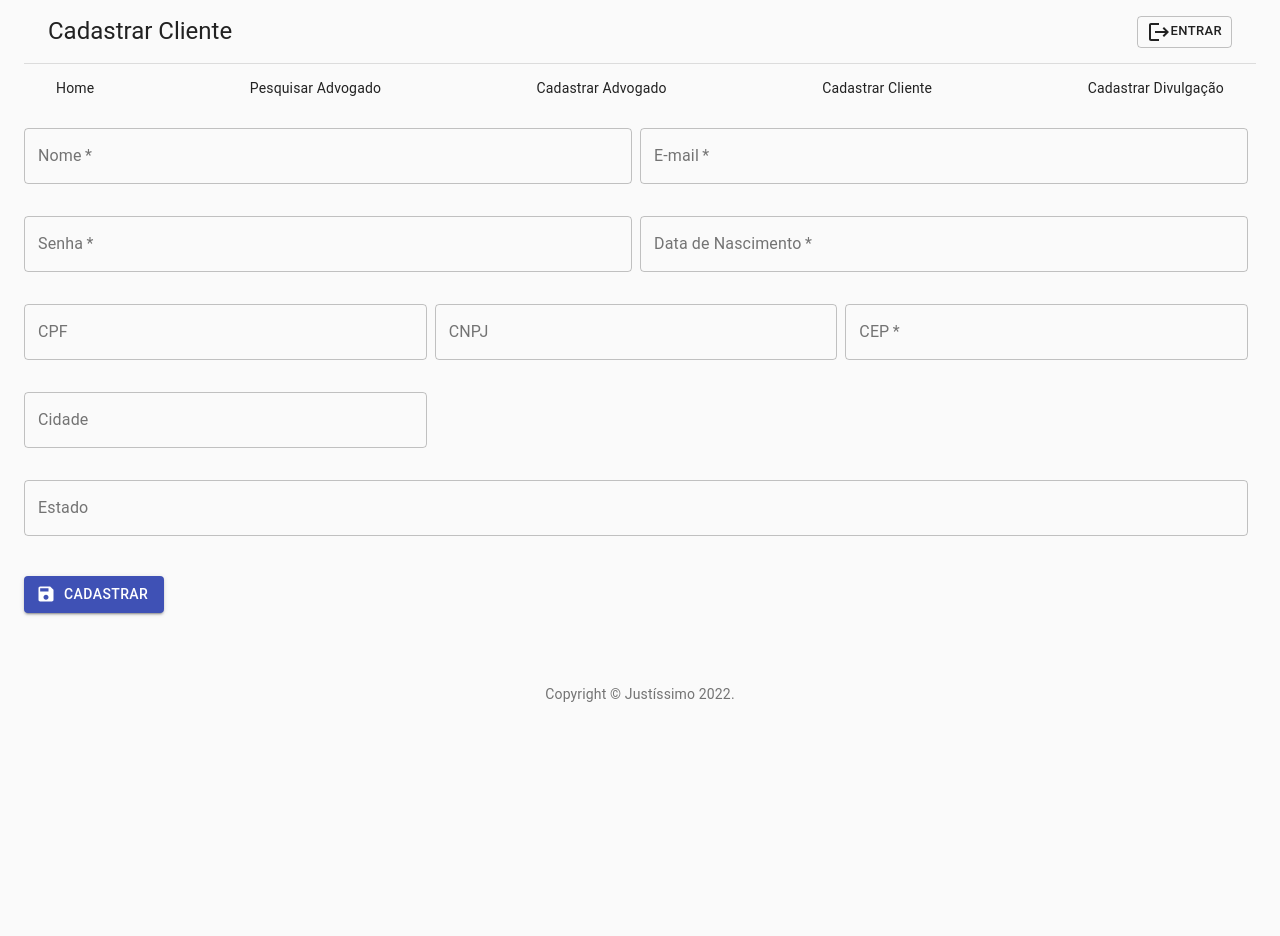
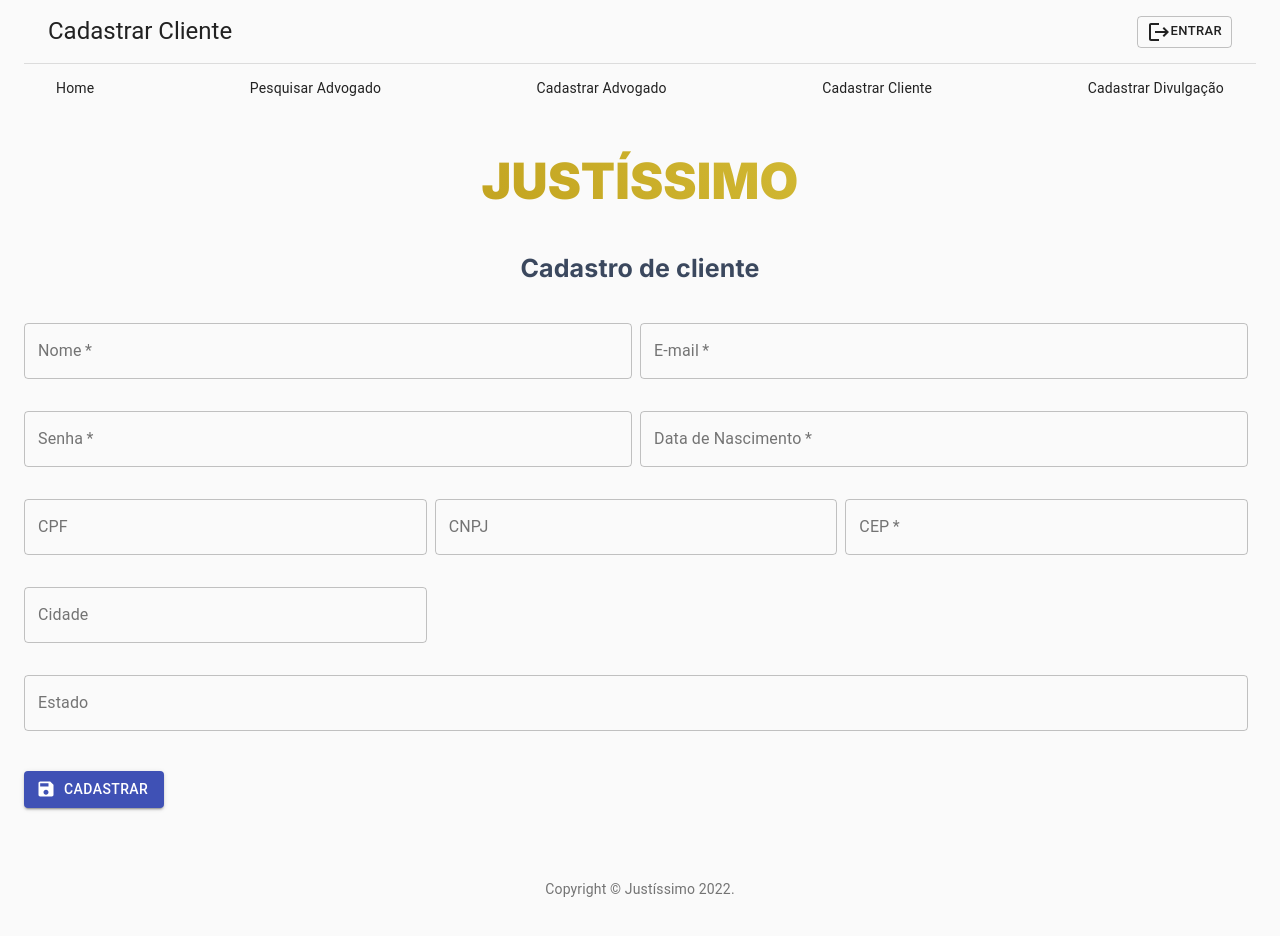
Before and after one commit to esperandio/justissimo-frontend, a React (Create React App) app: page /cliente/cad in a window 1280 px wide. Shown: the top 936 px of the page. Before the commit the page ends 800 px from the top, so only its background shows below. Built offline with nearby package versions, Linux system fonts and the light colour scheme; no server answers.

Commit message:
feat: inclusao da logo do sistema na tela de cadastrar-se como cliente

```diff
--- a/src/paginas/Cadastro/Cliente/index.js
+++ b/src/paginas/Cadastro/Cliente/index.js
@@ -20,6 +20,7 @@ import Footer from '../../Main/Footer';
 //import validator from 'validator';
 import { green } from '@material-ui/core/colors';
 import { Redirect } from 'react-router-dom';
+import { TitleJustissimo, TitlePage } from '../../../components/Utils/title';
 
 const useStyles = makeStyles((theme) => ({
     root: {
@@ -135,6 +136,9 @@ export default function CadastroUsuario() {
             <CssBaseline />
             <Container maxWidth="lg">
                 <Header title="Cadastrar Cliente" />
+                <TitleJustissimo/>
+                <TitlePage internal="Cadastro de cliente" />
+
                 <form onSubmit={handleCadastro}>
                     <Grid container spacing={2}>
                         <Grid item xs={12} sm container spacing={1}>
```
